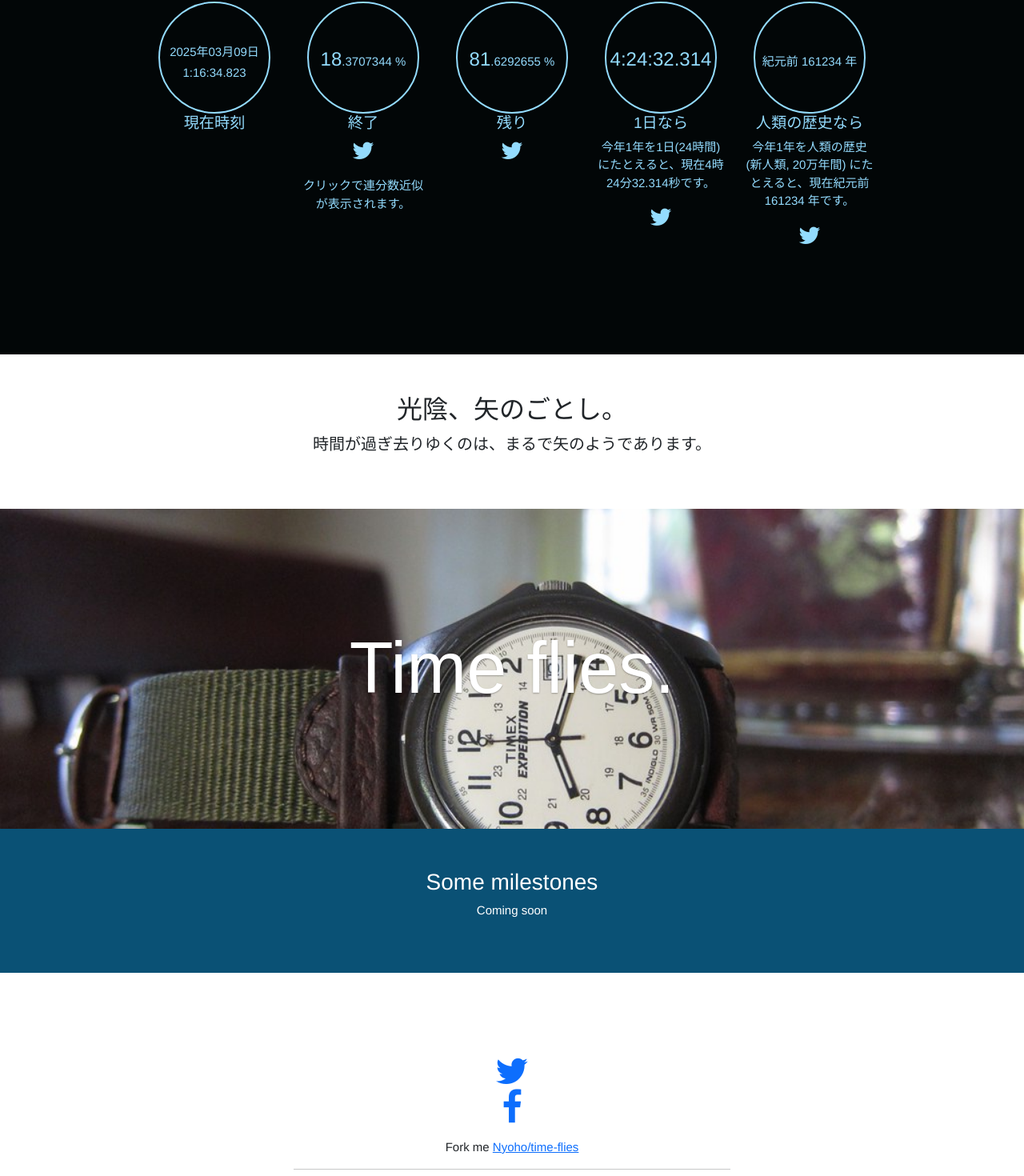
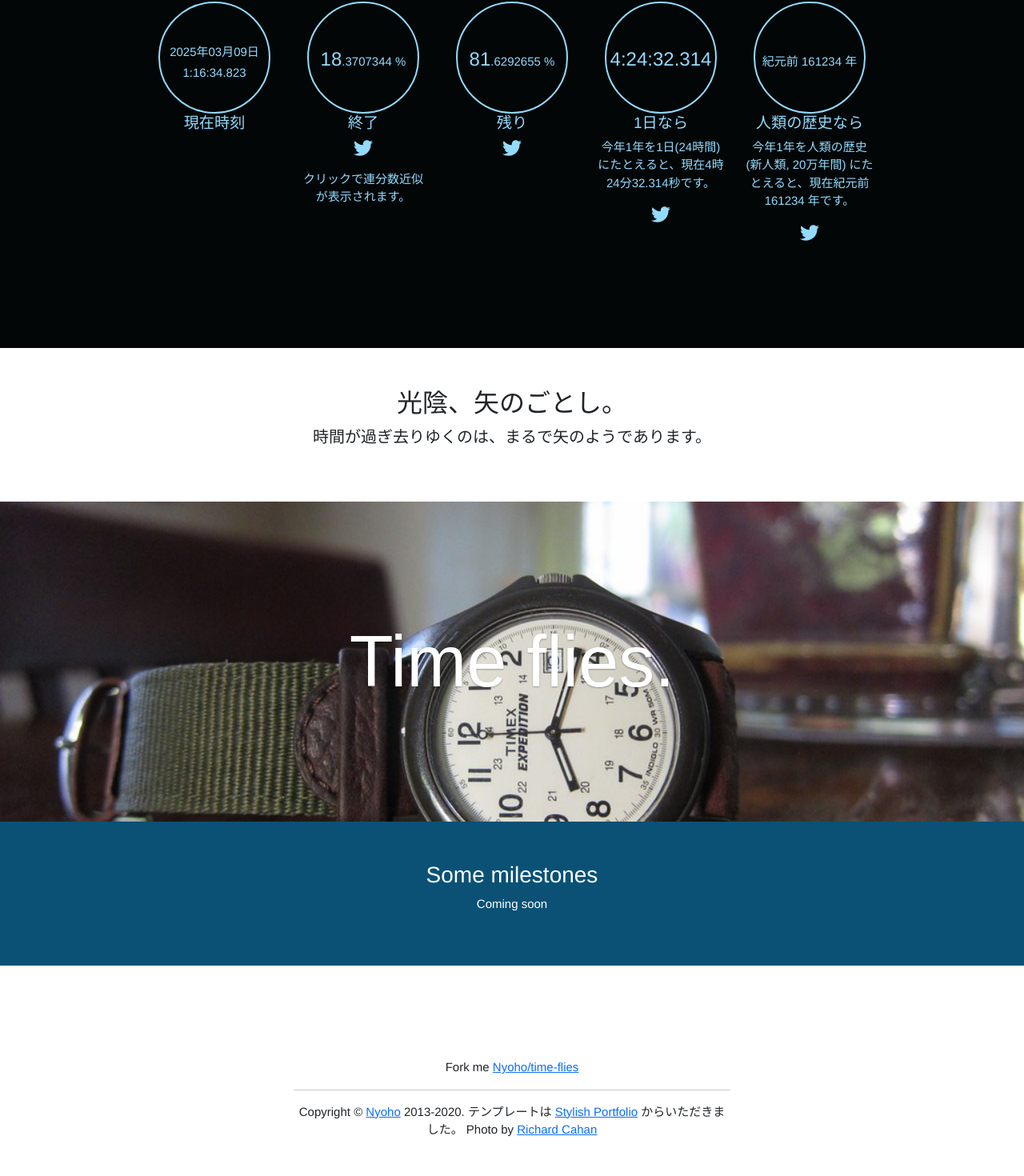
Before and after one commit to Nyoho/time-flies, a React (Vite) app: page / in a window 1280 px wide. Shown: the part 399-1869 px from the top of the page at 80% size. Built offline with nearby package versions, Linux system fonts and the light colour scheme.

Commit message:
Use react-icons and remove cdn link of font-awesome

```diff
--- a/index.html
+++ b/index.html
@@ -19,7 +19,6 @@
 
     <!-- Add custom CSS here -->
     <link href="/css/stylish-portfolio.css" rel="stylesheet">
-    <link href="//netdna.bootstrapcdn.com/font-awesome/4.0.3/css/font-awesome.min.css" rel="stylesheet">
   </head>
 
   <body>
--- a/package.json
+++ b/package.json
@@ -11,7 +11,8 @@
     "bootstrap": "^5.3.5",
     "compression": "^1.8.0",
     "express": "^4.21.2",
-    "morgan": "^1.10.0"
+    "morgan": "^1.10.0",
+    "react-icons": "^5.5.0"
   },
   "scripts": {
     "dev": "vite",
--- a/src/components/TweetItem.tsx
+++ b/src/components/TweetItem.tsx
@@ -1,4 +1,5 @@
 import React from 'react'
+import { FaTwitter } from 'react-icons/fa'
 
 interface TweetItemProps {
   text: string
@@ -10,7 +11,7 @@ const TweetItem = ({ text }: TweetItemProps) => (
       <a
         href={`https://twitter.com/intent/tweet?url=https%3A%2F%2F${window.location.hostname}&hashtags=TimeFlies&text=${encodeURIComponent(text)}`}
       >
-        <i className="fa fa-twitter fa-2x"></i>
+        <FaTwitter style={{fontSize: 'x-large'}}/>
       </a>
     </p>
   </div>
```
Also changed, not shown: 1 other file (tests, documents, lock files or other folders).
